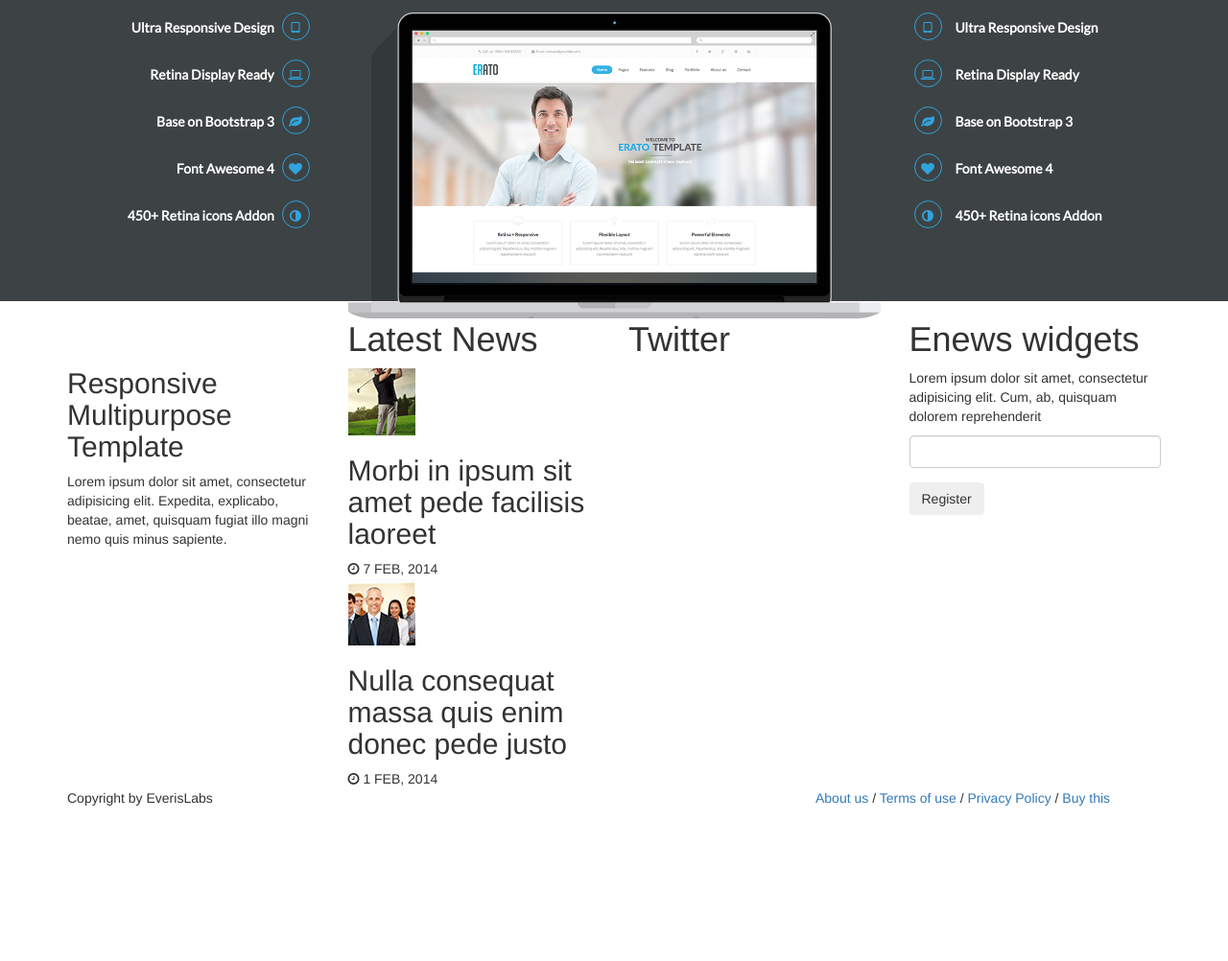
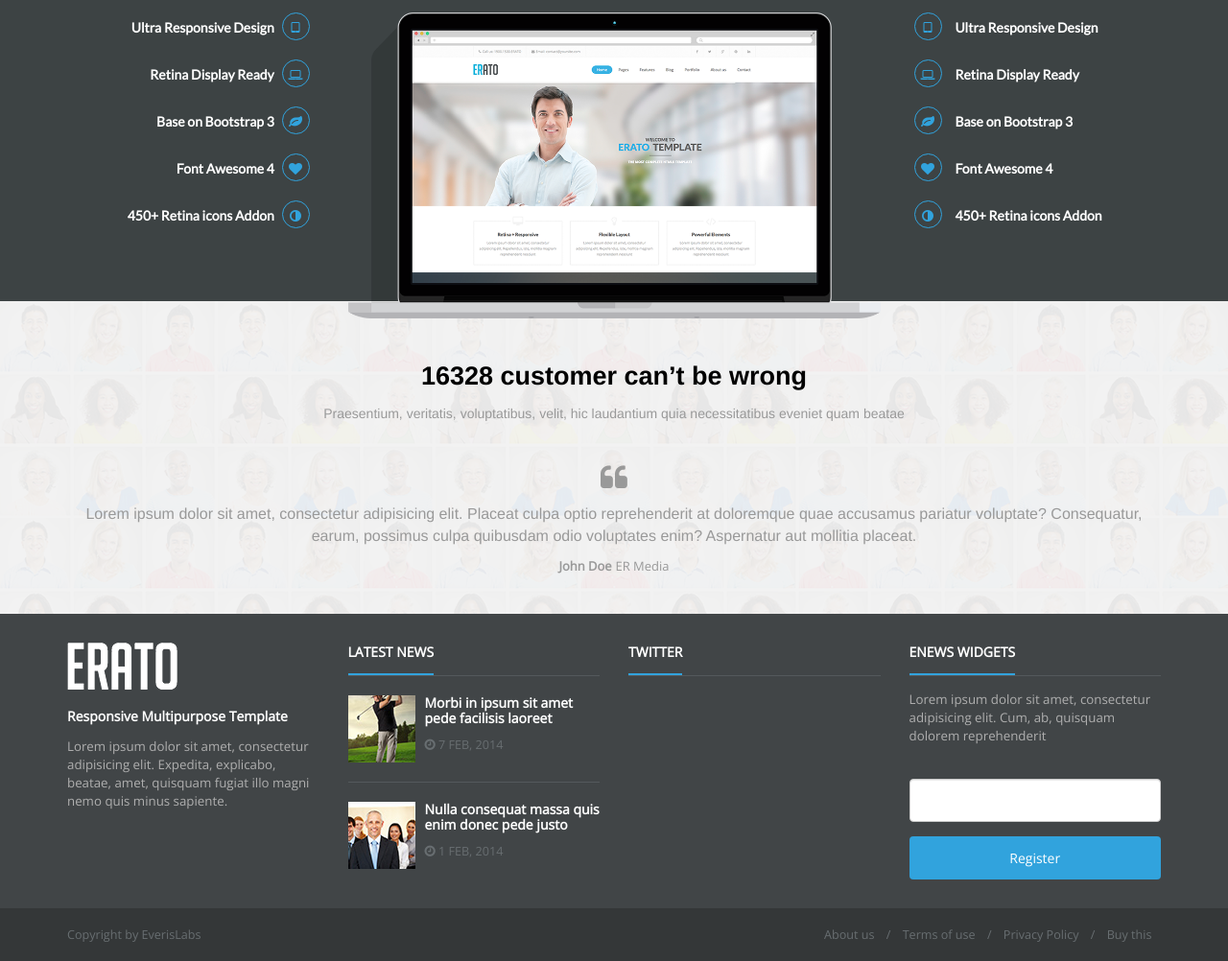
Before and after one commit to nigarjafar/pairProgramming03, a plain HTML site: page index.html in a window 1280 px wide. Shown: the part 833-1835 px from the top of the page at 96% size. Before the commit the page ends 1675 px from the top, so only its background shows below. Drawn offline with nearby package versions, Linux system fonts and the light colour scheme.

Commit message:
Divider completed. Slider background changed.

```diff
--- a/assets/scss/partials/_divider.scss
+++ b/assets/scss/partials/_divider.scss
@@ -0,0 +1,35 @@
+#divider {
+	padding: 40px 0;
+	background-image: url("../images/demo-2.png");
+	background-repeat: repeat;
+	color: $text-color-gray;
+	h3 {
+		color: $black;
+		font-size: 27px;
+		line-height: 36px;
+		font-weight: 800;
+	}
+	span {
+		font-size: 14px;
+		line-height: 23px;
+	}
+	.element {
+		margin: 40px 0 0;
+	}
+	i {
+	    font-size: 30px;
+	}
+	p {
+		font-size: 16px;
+		line-height: 23px;
+		margin: 10px 0;
+	}
+	.name, .desc {
+		font-style: normal;
+		font-size: 13px;
+		font-family: 'Open Sans', sans-serif;
+	}
+	.name {
+		font-weight: 800;
+	}
+}
--- a/assets/scss/partials/_slide.scss
+++ b/assets/scss/partials/_slide.scss
@@ -1,5 +1,5 @@
 #slide {
 	.item {
-		background-color: $white;
+		background-image: url("../images/banner-11.jpg");
 	}
 }
--- a/assets/scss/partials/_variables.scss
+++ b/assets/scss/partials/_variables.scss
@@ -4,3 +4,5 @@ $features-bgcolor: #3D4344;
 $white: #fff;
 $third-color: #3D4344;
 $fourth-color: #FBFBFB;
+$text-color-gray: #999;
+$black: #000;
--- a/index.html
+++ b/index.html
@@ -1,6 +1,7 @@
 <!DOCTYPE html>
 <html>
 	<head>
+		<meta charset="utf-8">
 		<title></title>
 		<meta http-equiv="X-UA-Compatible" content="IE=edge">
 		<meta name="viewport" content="width=device-width, initial-scale=1">
@@ -134,7 +135,7 @@
 							</ul>
 						</div>
 					</div>
-					<div class="col-md-6">
+					<div class="col-md-6 visible-md visible-lg">
 						<div class="element">
 							<img class="img-responsive" src="assets/images/demo-1.png">
 						</div>
@@ -172,7 +173,18 @@
 
 		</section>
 		<section id="divider">
-
+			<div class="container">
+				<div class="text-center">
+					<h3>16328 customer can’t be wrong</h3>
+					<span>Praesentium, veritatis, voluptatibus, velit, hic laudantium quia necessitatibus eveniet quam beatae</span>
+				</div>
+				<div class="element text-center">
+					<i class="fa fa-quote-left" aria-hidden="true"></i>
+					<p>Lorem ipsum dolor sit amet, consectetur adipisicing elit. Placeat culpa optio reprehenderit at doloremque quae accusamus pariatur voluptate? Consequatur, earum, possimus culpa quibusdam odio voluptates enim? Aspernatur aut mollitia placeat.</p>
+					<cite class="name">John Doe</cite>
+					<cite class="desc">ER Media</cite>
+				</div>
+			</div>
 		</section>
 		<section id="news">
 		</section>
```
Also changed, not shown: assets/css/style.css, assets/images/demo-2.png (added), 1 other file.
